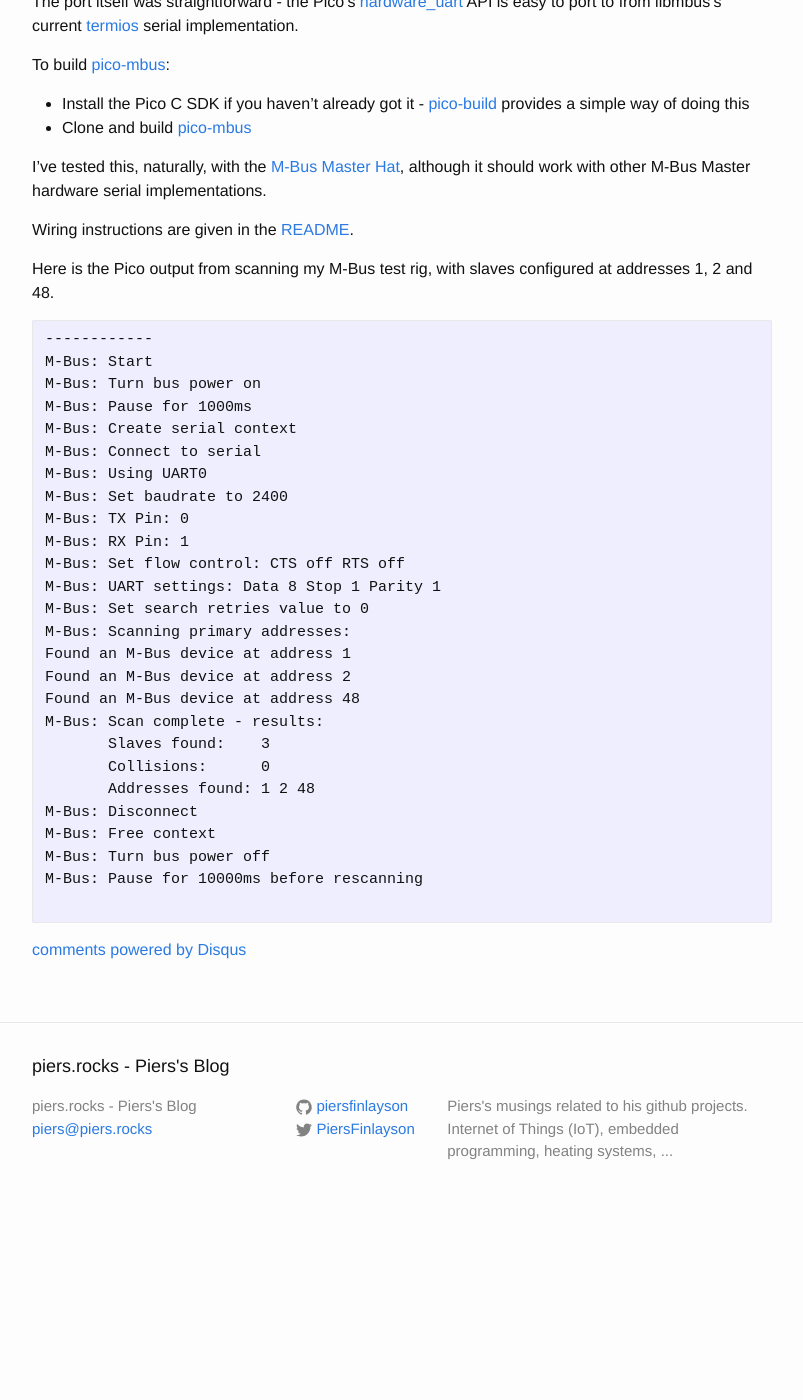
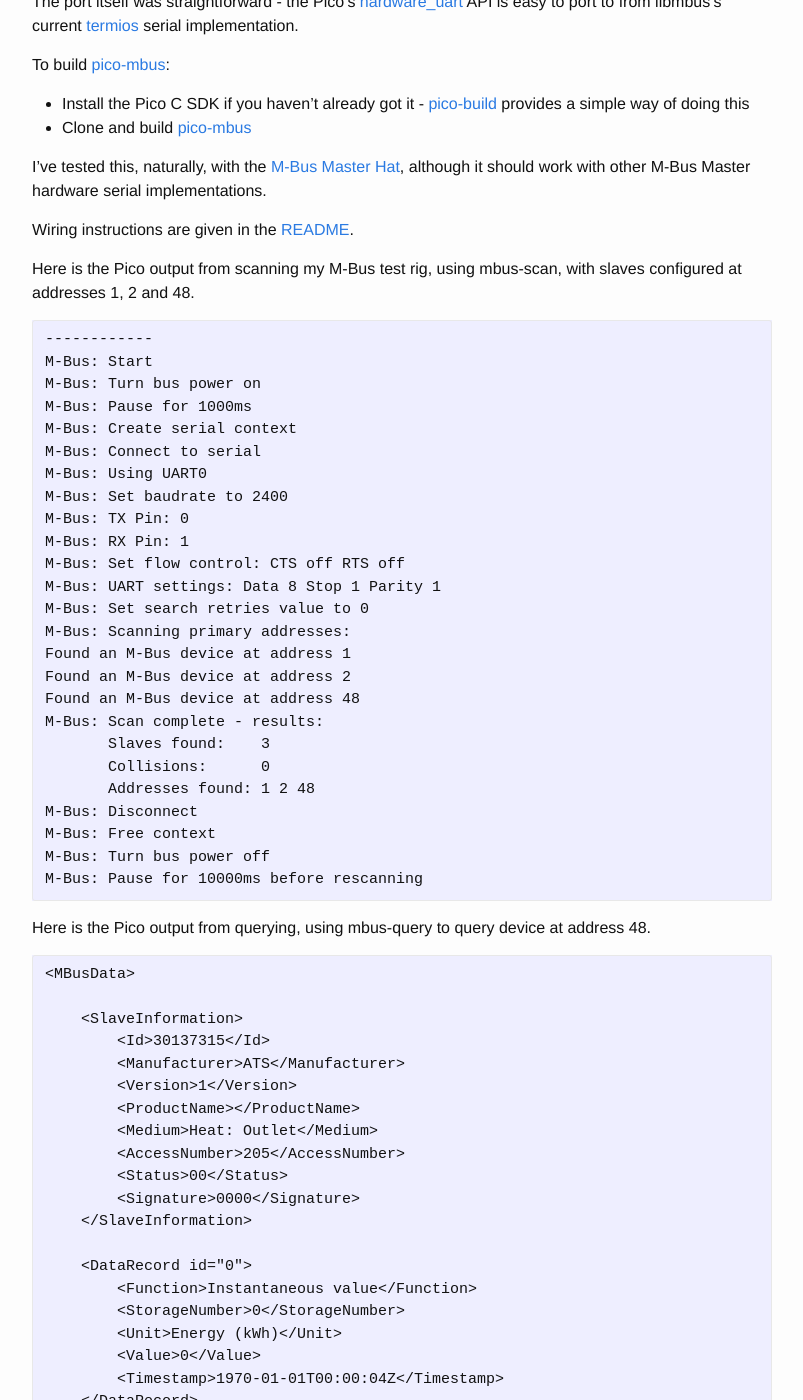
Before and after one commit to piersfinlayson/piersfinlayson.github.io, a Jekyll site: the page built from _posts/2023-09-08-pico-mbus-master.markdown, in a window 1280 px wide and 1400 px high, scrolled down 273 px. Shown: the whole window, without its empty margins (238-1041 px from the left). Built offline with Jekyll 4.4.1, drawn with Linux system fonts in a browser that asks for light colours; comment, search, counter and statistics services are not loaded; before the commit the page ends 1496 px from its top, so only the background shows below that; some of the changed text lies outside the part shown.

Commit message:
add mbus-query output

````diff
--- a/_posts/2023-09-08-pico-mbus-master.markdown
+++ b/_posts/2023-09-08-pico-mbus-master.markdown
@@ -17,7 +17,7 @@ I've tested this, naturally, with the [M-Bus Master Hat](https://www.packom.net/
 
 Wiring instructions are given in the [README](https://github.com/packom/pico-mbus/blob/main/README.md).
 
-Here is the Pico output from scanning my M-Bus test rig, with slaves configured at addresses 1, 2 and 48.
+Here is the Pico output from scanning my M-Bus test rig, using mbus-scan, with slaves configured at addresses 1, 2 and 48.
 
 ```
 ------------
@@ -45,5 +45,95 @@ M-Bus: Disconnect
 M-Bus: Free context
 M-Bus: Turn bus power off
 M-Bus: Pause for 10000ms before rescanning
+```
+
+Here is the Pico output from querying, using mbus-query to query device at address 48.
 
 ```
+<MBusData>
+
+    <SlaveInformation>
+        <Id>30137315</Id>
+        <Manufacturer>ATS</Manufacturer>
+        <Version>1</Version>
+        <ProductName></ProductName>
+        <Medium>Heat: Outlet</Medium>
+        <AccessNumber>205</AccessNumber>
+        <Status>00</Status>
+        <Signature>0000</Signature>
+    </SlaveInformation>
+
+    <DataRecord id="0">
+        <Function>Instantaneous value</Function>
+        <StorageNumber>0</StorageNumber>
+        <Unit>Energy (kWh)</Unit>
+        <Value>0</Value>
+        <Timestamp>1970-01-01T00:00:04Z</Timestamp>
+    </DataRecord>
+
+    <DataRecord id="1">
+        <Function>Instantaneous value</Function>
+        <StorageNumber>0</StorageNumber>
+        <Unit>Volume (1e-2  m^3)</Unit>
+        <Value>5</Value>
+        <Timestamp>1970-01-01T00:00:04Z</Timestamp>
+    </DataRecord>
+
+    <DataRecord id="2">
+        <Function>Instantaneous value</Function>
+        <StorageNumber>0</StorageNumber>
+        <Unit>On time (hours)</Unit>
+        <Value>70254</Value>
+        <Timestamp>1970-01-01T00:00:04Z</Timestamp>
+    </DataRecord>
+
+    <DataRecord id="3">
+        <Function>Instantaneous value</Function>
+        <StorageNumber>0</StorageNumber>
+        <Unit>Power (kW)</Unit>
+        <Value>1</Value>
+        <Timestamp>1970-01-01T00:00:04Z</Timestamp>
+    </DataRecord>
+
+    <DataRecord id="4">
+        <Function>Instantaneous value</Function>
+        <StorageNumber>0</StorageNumber>
+        <Unit>Volume flow (m m^3/h)</Unit>
+        <Value>0</Value>
+        <Timestamp>1970-01-01T00:00:04Z</Timestamp>
+    </DataRecord>
+
+    <DataRecord id="5">
+        <Function>Instantaneous value</Function>
+        <StorageNumber>0</StorageNumber>
+        <Unit>Flow temperature (1e-2 deg C)</Unit>
+        <Value>1</Value>
+        <Timestamp>1970-01-01T00:00:04Z</Timestamp>
+    </DataRecord>
+
+    <DataRecord id="6">
+        <Function>Instantaneous value</Function>
+        <StorageNumber>0</StorageNumber>
+        <Unit>Return temperature (1e-2 deg C)</Unit>
+        <Value>1</Value>
+        <Timestamp>1970-01-01T00:00:04Z</Timestamp>
+    </DataRecord>
+
+    <DataRecord id="7">
+        <Function>Instantaneous value</Function>
+        <StorageNumber>0</StorageNumber>
+        <Unit>Temperature Difference (1e-2  deg C)</Unit>
+        <Value>1</Value>
+        <Timestamp>1970-01-01T00:00:04Z</Timestamp>
+    </DataRecord>
+
+    <DataRecord id="8">
+        <Function>Instantaneous value</Function>
+        <StorageNumber>1</StorageNumber>
+        <Unit>Time Point (date)</Unit>
+        <Value>2023-09-02</Value>
+        <Timestamp>1970-01-01T00:00:04Z</Timestamp>
+    </DataRecord>
+
+</MBusData>
+```
````
